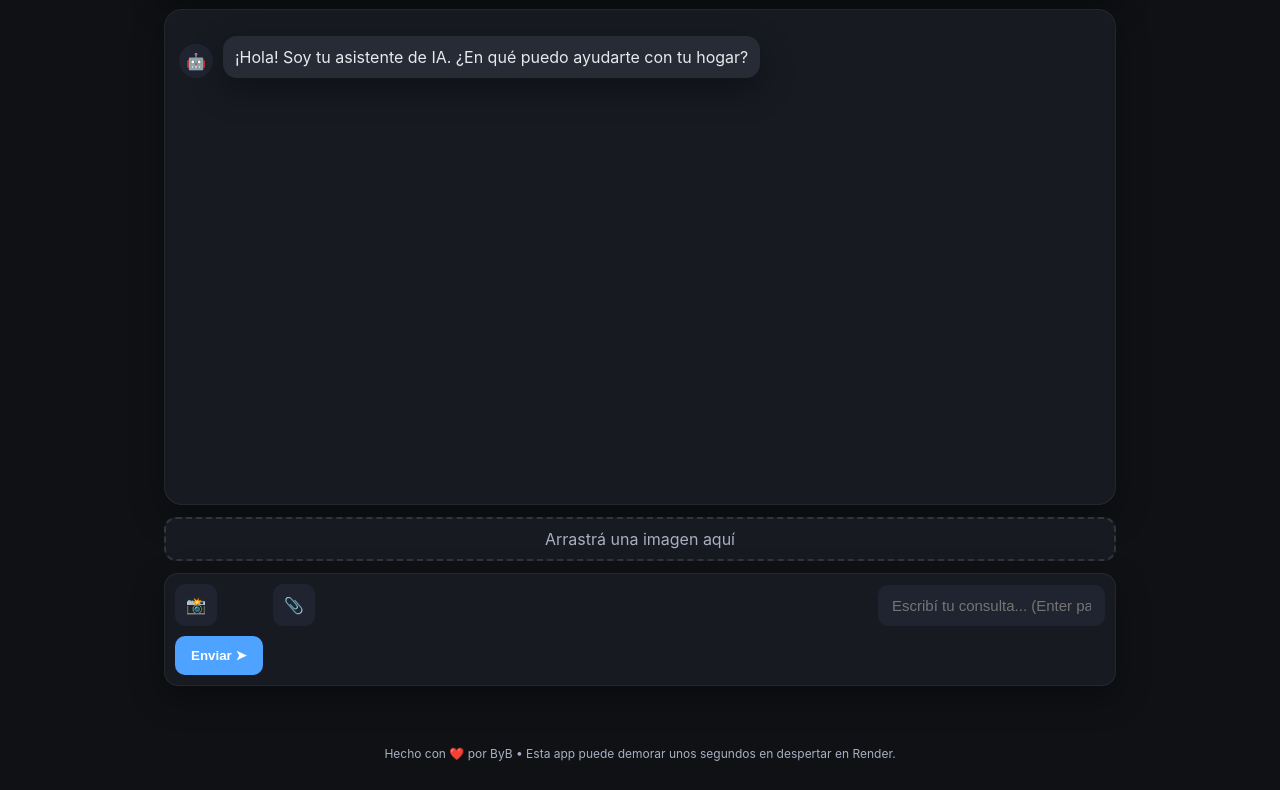
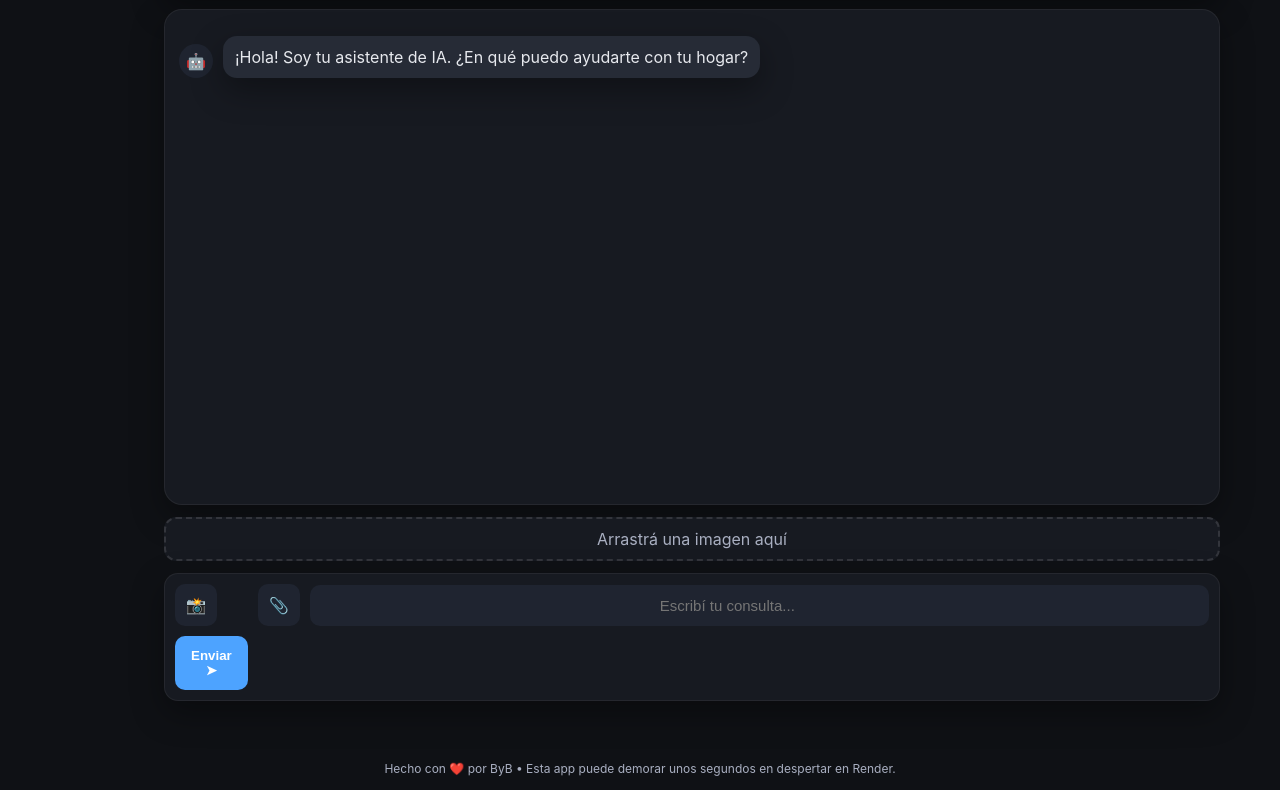
Before and after one commit to Maxibaroni/bot-de-ia, a website: page public/index.html in a window 1280 px wide. Shown: the part 128-918 px from the top of the page. Drawn offline with Linux system fonts and the light colour scheme; no server answers.

Commit message:
ui: mejora mobile (merjoras input)

```diff
--- a/public/index.html
+++ b/public/index.html
@@ -49,7 +49,7 @@
       <input id="file-upload-clip" type="file" accept="image/*" hidden>
 
       <!-- Texto -->
-      <input type="text" id="user-input" placeholder="Escribí tu consulta... (Enter para enviar)">
+      <input type="text" id="user-input" placeholder="Escribí tu consulta...">
 
       <!-- Enviar -->
       <button id="send-button" class="send-btn">Enviar ➤</button>
--- a/public/style.css
+++ b/public/style.css
@@ -165,7 +165,7 @@ html[data-theme="light"]{
 #user-input{
   border: 0; outline: 0;
   background: var(--surface-2); color: var(--text);
-  padding: 12px 14px; border-radius: 10px; font-size: 15px;
+  padding: 12px 350px; border-radius: 10px; font-size: 15px;
 }
 .send-btn{
   border: 0; outline: 0; cursor: pointer;
```
